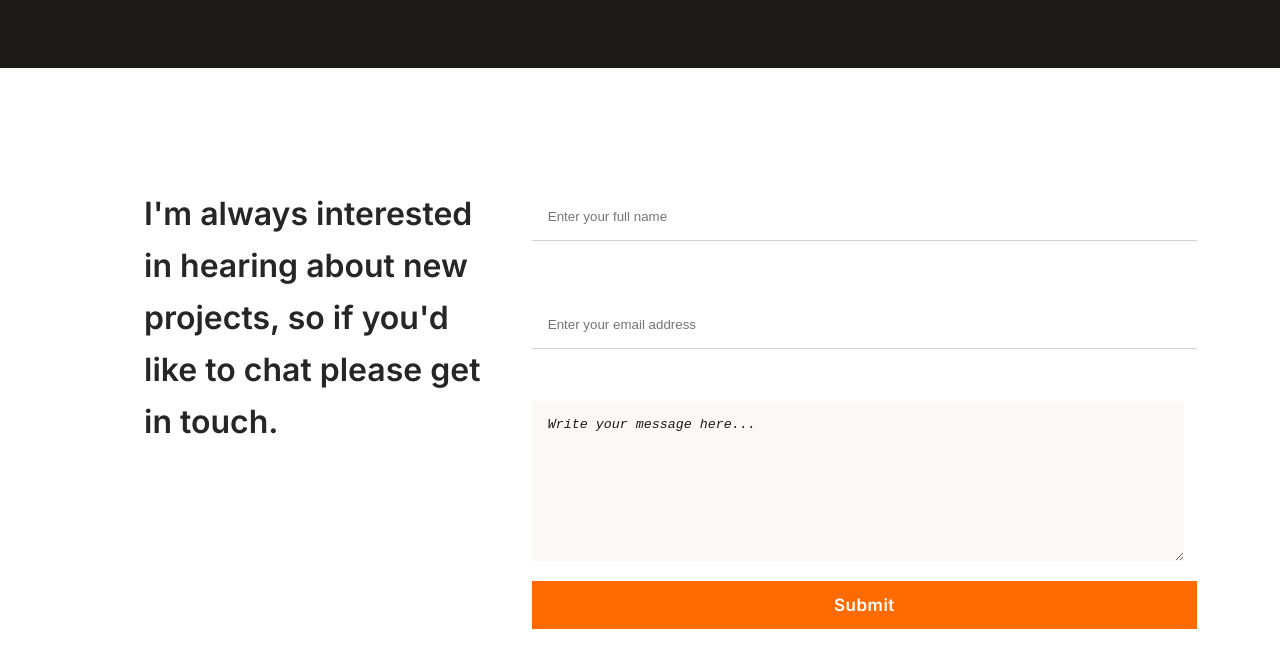
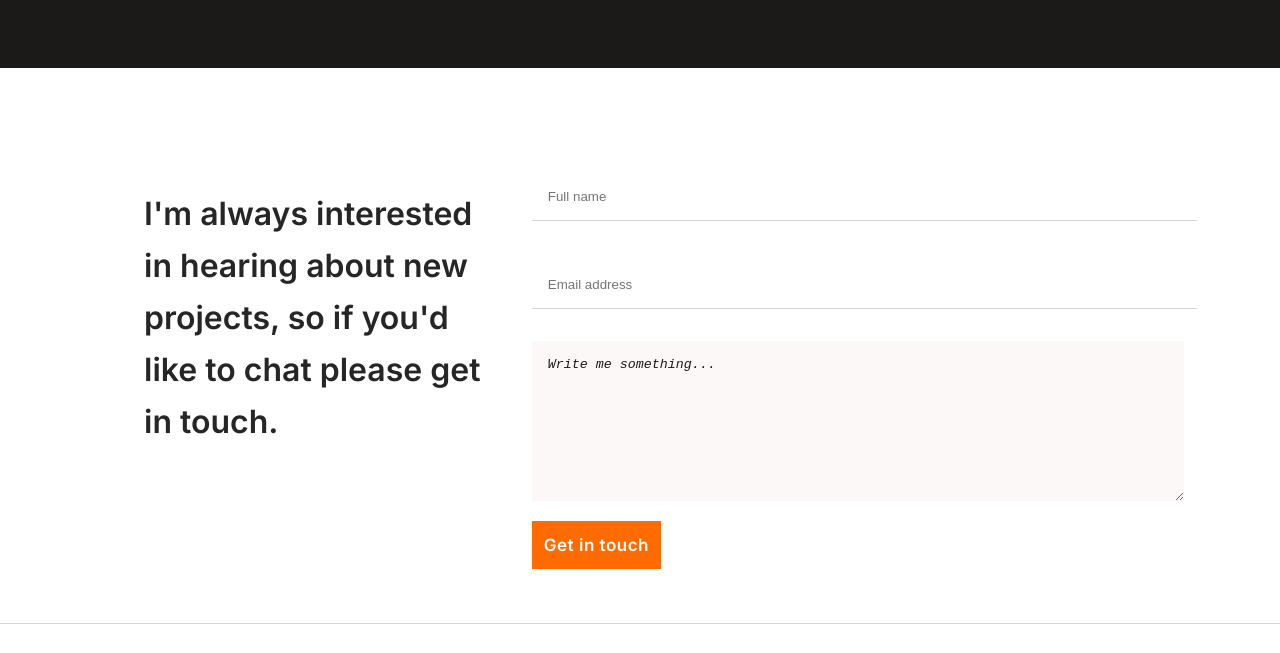
Before and after one commit to kit0-0/Mobile-Portfolio, a website: page index.html in a window 1280 px wide. Shown: the part 3758-4411 px from the top of the page. Drawn offline with Linux system fonts and the light colour scheme.

Commit message:
update form section

```diff
--- a/index.html
+++ b/index.html
@@ -299,20 +299,25 @@
   <section class="contact-section" id="contact-section">
     <h2>I'm always interested in hearing about new projects, so if you'd like to chat please get in touch.</h2>
     <form class="contact-form" action="https://formspree.io/f/mgebdyjo" method="post" id="form-element">
-      <div class="form-group">
-        <label for="full-name">Full Name:</label>
-        <input id="full-name" type="text" name="name" placeholder="Enter your full name" maxlength="50" required />
-      </div>
-      <div class="form-group">
-        <label for="email">Email Address:</label>
-        <input id="email" type="email" name="email" placeholder="Enter your email address" required />
-      </div>
-      <div class="form-group">
-        <label for="msg">Message:</label>
-        <textarea id="msg" name="user_message" maxlength="500" placeholder="Write your message here..." required></textarea>
-      </div>
-      <div id="error-message" class="error-message"></div>
-      <button id="submit" type="submit" class="submit-btn btn">Submit</button>
+      <ul>
+        <li>
+          <label for="full-name"></label>
+          <input id="full-name" type="text" name="name" placeholder="Full name" maxlength="30" required />
+        </li>
+        <li>
+          <label for="email"></label>
+          <input id="email" type="email" name="email" placeholder="Email address" required />
+        </li>
+        <div id="error-message"></div>
+        <li>
+          <textarea id="msg" name="user_message" maxlength="500" placeholder="Write me something..."
+            required></textarea>
+        </li>
+        <li>
+          <label for="submit"></label>
+          <button id="submit" type="submit" class="submit-btn btn"> Get in touch</button>
+        </li>
+      </ul>
     </form>
   </section>
   <footer>
```
